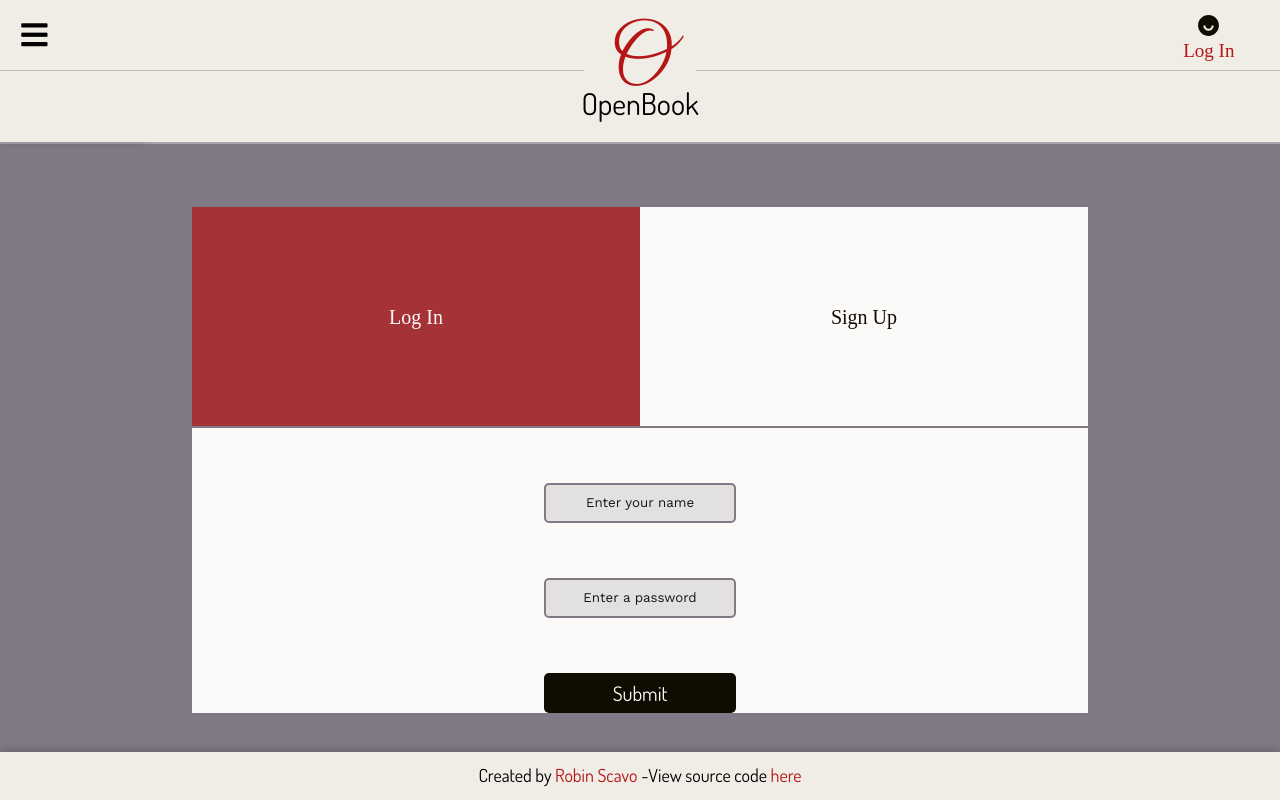
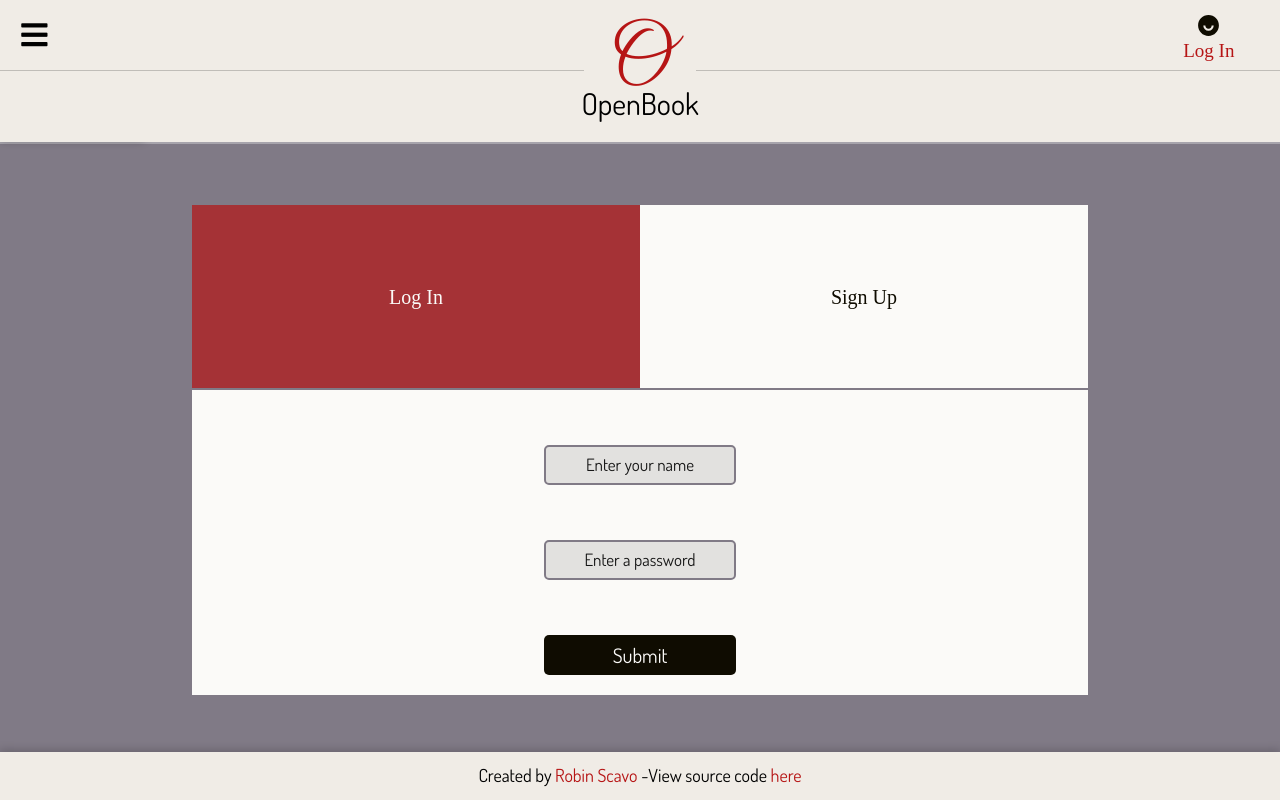
Before and after one commit to RobinScavo/open-book, a React (Create React App) app in the folder client/: page /login in a window 1280 px wide. Built offline with nearby package versions, Linux system fonts and the light colour scheme.

Commit message:
edit fix, login styling

```diff
--- a/client/src/pages/cardContainer/CardContainer.jsx
+++ b/client/src/pages/cardContainer/CardContainer.jsx
@@ -52,7 +52,8 @@ const CardContainer = () => {
         dispatch(editDeck(pojo));
         dispatch(reset());
 
-        window.location.reload();
+        toast.success('Deck has been updated.');
+        navigate(`/decks/privateDecks/`)
     }
 
     if (isLoading) {
--- a/client/src/pages/login/login.scss
+++ b/client/src/pages/login/login.scss
@@ -2,9 +2,10 @@
     display: flex;
     justify-content: center;
     align-items: center;
-    width: 100%;
+    width: 100vw;
     height: 79vh;
     background-color: var(--dark-color);
+    padding-bottom: 20px;
 }
 
 .form-container {
@@ -23,6 +24,8 @@
     width: 100%;
     height: 100%;
     background-color: var(--light-color);
+    font-family: 'Dosis', sans-serif;
+    padding-bottom: 20px;
 }
 
 .toggle-login-div {
@@ -69,6 +72,8 @@
     height: 2.5rem;
     background-color: rgba(0, 0, 0, 0.1);
     border: 2px solid var(--dark-color);
+    font-family: 'Dosis', sans-serif;
+    font-size: 17px;
 }
 
 .login-input:focus {
@@ -76,7 +81,8 @@
 }
 
 .login-input::placeholder {
-
+    font-family: 'Dosis', sans-serif;
+    font-size: 17px;
 }
 
 .login-input:focus::placeholder {
```
